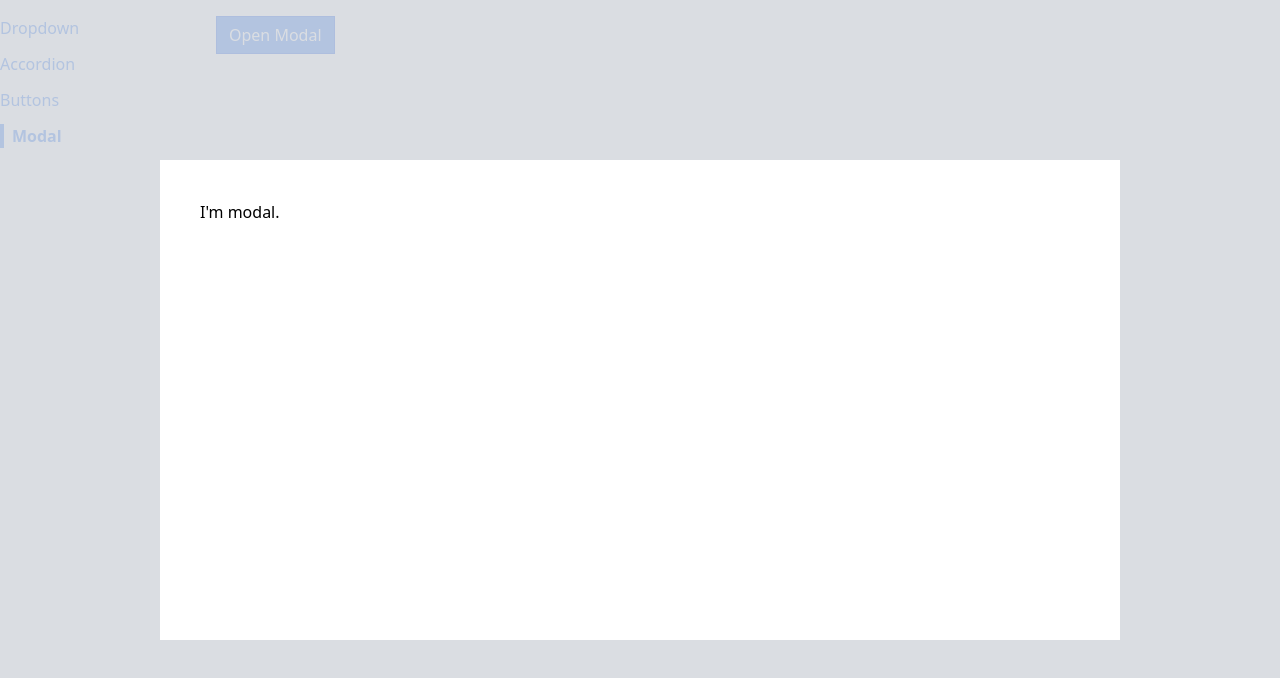
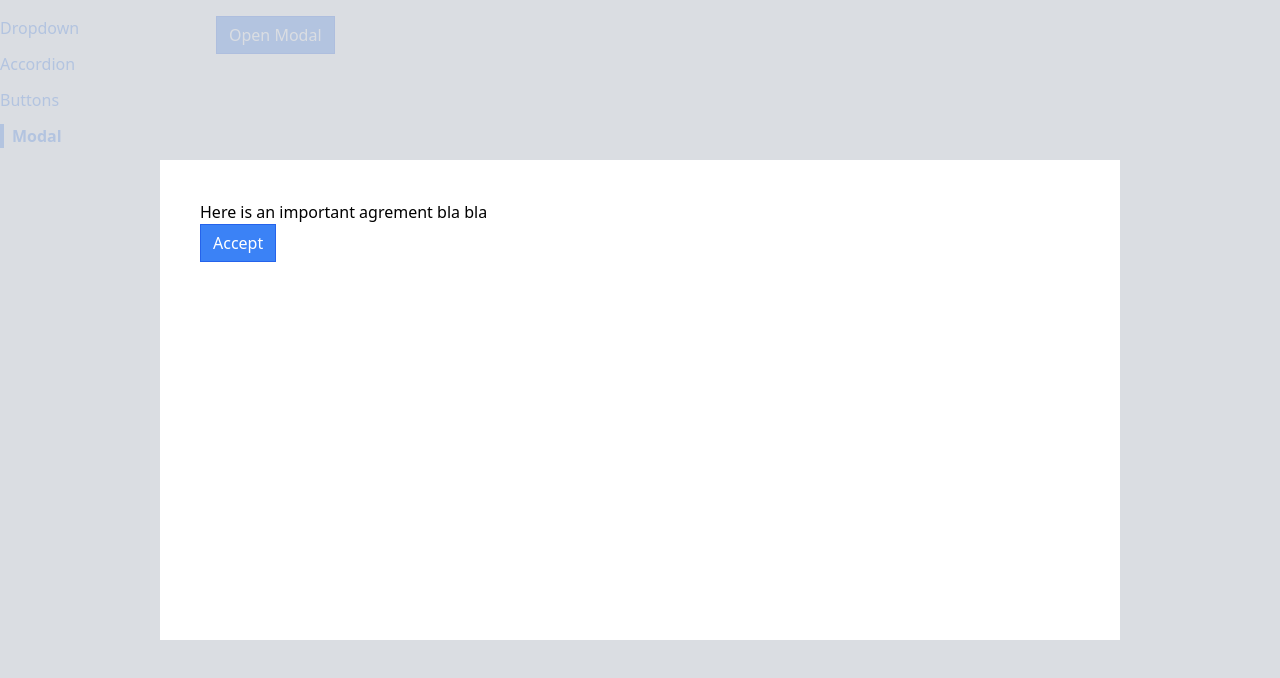
Before and after one commit to gulsenkeskin/react-comps, a React (Create React App) app: page /modal in a window 1280 px wide. Both pictures are taken after a click on the button "Open Modal". Shown: the top 678 px of the page. Built offline with nearby package versions, Linux system fonts and the light colour scheme.

Commit message:
modal close with button

```diff
--- a/src/components/Modal.js
+++ b/src/components/Modal.js
@@ -1,13 +1,15 @@
 import ReactDOM from "react-dom";
 
-function Modal({ onClose }) {
+function Modal({ onClose, children, actionBar }) {
   return ReactDOM.createPortal(
     <div>
       <div
         onClick={onClose}
         className="absolute inset-0 bg-gray-300 opacity-80"
       ></div>
-      <div className="absolute inset-40 p-10 bg-white">I'm modal.</div>
+      <div className="absolute inset-40 p-10 bg-white">
+        {children} {actionBar}
+      </div>
     </div>,
     document.querySelector(".modal-container")
   );
--- a/src/pages/ModalPage.js
+++ b/src/pages/ModalPage.js
@@ -12,12 +12,24 @@ function ModalPage() {
     setShowModal(false);
   };
 
+  const actionBar = (
+    <Button onClick={handleClose} primary>
+      Accept
+    </Button>
+  );
+
+  const modal = (
+    <Modal onClose={handleClose} actionBar={actionBar}>
+      <p>Here is an important agrement bla bla </p>
+    </Modal>
+  );
+
   return (
     <div>
       <Button onClick={handleClick} primary>
         Open Modal
       </Button>
-      {showModal && <Modal onClose={handleClose}></Modal>}
+      {showModal && modal}
     </div>
   );
 }
```
